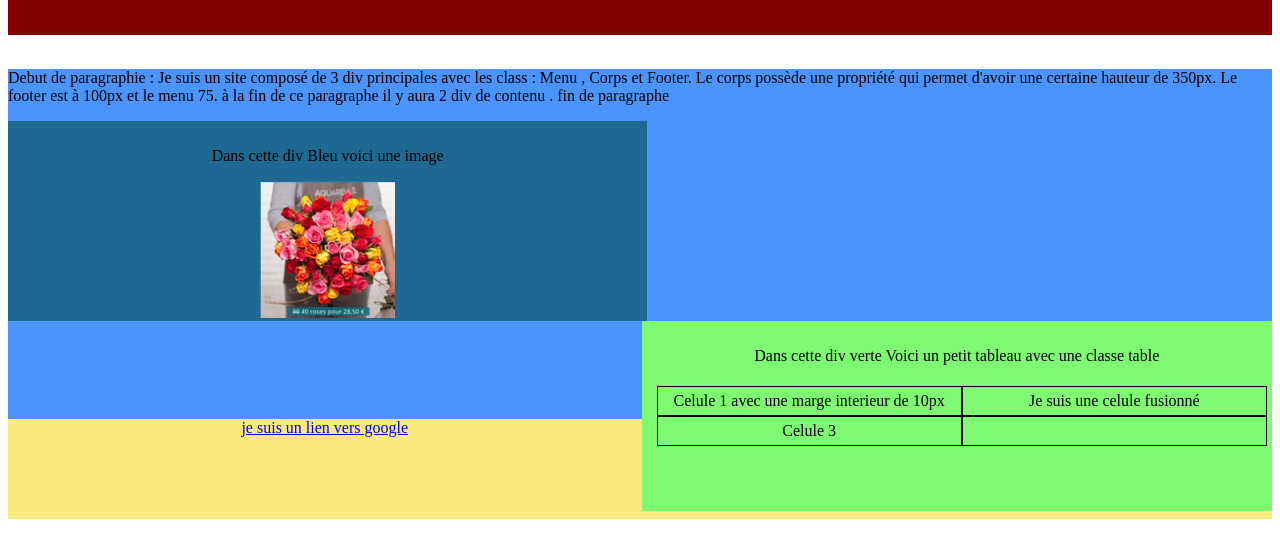
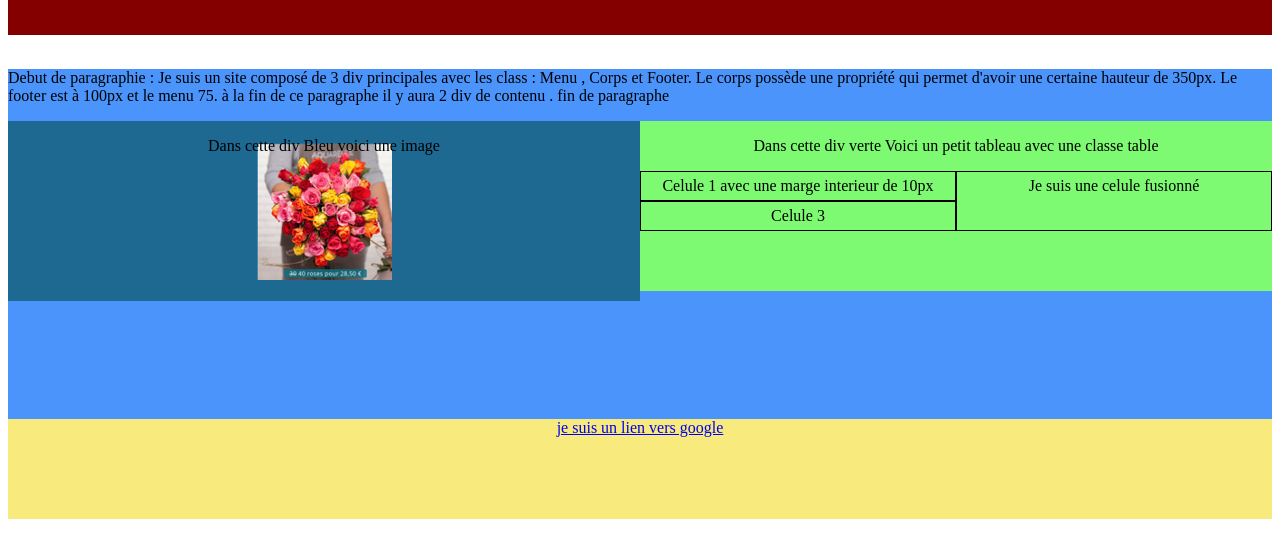
Before and after one commit to Bastien-FONTAGNE/Evaluation_HTML_CSS, a plain HTML site: page index.html in a window 1280 px wide. Shown: the part 61-618 px from the top of the page. Drawn offline with Linux system fonts and the light colour scheme.

Commit message:
dernier commit

```diff
--- a/index.html
+++ b/index.html
@@ -17,15 +17,13 @@
     <p>Debut de paragraphie : Je suis un site composé de 3 div principales avec les class : Menu , Corps et Footer. Le corps possède une propriété qui permet d'avoir une certaine hauteur de 350px. Le footer est à 100px et le menu 75. à la fin de ce paragraphe il y aura 2 div de contenu . fin de paragraphe</p>
         <div class="Image">
             <p>Dans cette div Bleu voici une image</p>
-            <img src="Images/Image.png" alt="Image fleur">
         </div>
         <div class="tableau">
         <p>Dans cette div verte Voici un petit tableau avec une classe table</p>
         <div class="table">
             <div>Celule 1 avec une marge interieur de 10px</div>
-            <div>Je suis une celule fusionné</div>
+            <div style="grid-row: span 2;">Je suis une celule fusionné</div>
             <div>Celule 3</div>
-            <div></div>
         </div>
         </div>
     </div>
--- a/style.css
+++ b/style.css
@@ -16,10 +16,11 @@
     height: 180px;
     background-position: left;
     text-align: center;
-    width: 49%;
-    padding: 10px;
+    width: 50%;
     float: left;
-    display: inline-block;
+    background-image: url(Images/Image.png);
+    background-repeat: no-repeat;
+    background-position: center;
 
 
 }
@@ -28,18 +29,15 @@
 height: 170px;
 background-color: rgb(125, 249, 114);
 background-position: right;
-width: 48.3%;
-padding: 10px;
+width: 50%;
+text-align: center;
 float: right;
-text-align: center;
-display: inline-block;
 }
 
 .table{
    display: grid;
    grid-template-columns: repeat(2,1fr);
    border: 1 px solid #000;
-   padding: 5px;
    width: 100%;
    margin: 0 auto;
 }
```
